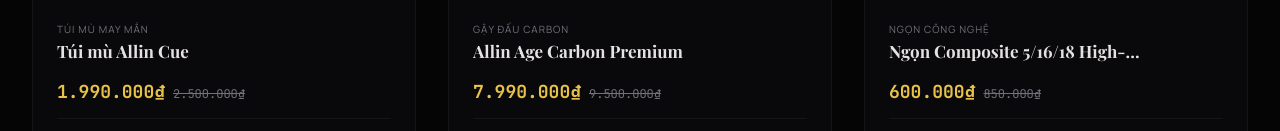
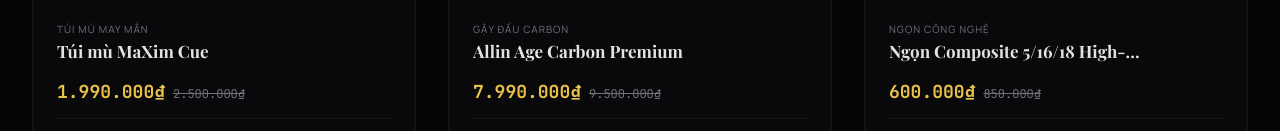
Before and after one commit to letrongnghia25122021-blip/maximcue.com, a React (Vite) app: page / in a window 1280 px wide. Shown: the part 1583-1714 px from the top of the page. Built offline with nearby package versions, Linux system fonts and the light colour scheme; a web font is replaced by a local one.

Commit message:
Update data.ts

```diff
--- a/src/data.ts
+++ b/src/data.ts
@@ -2,15 +2,15 @@
 
 export const PRODUCTS: Product[] = [
   {
-    id: 'tui-mu-allin-cue',
-    name: 'Túi mù Allin Cue',
+    id: 'tui-mu-maxim-cue',
+    name: 'Túi mù MaXim Cue',
     price: 1990000,
     originalPrice: 2500000,
     rating: 4.8,
     salesCount: 2438,
-    image: 'https://lh3.googleusercontent.com/aida/AP1WRLsrrTKG4D0OO4-9m85ungTFxML8yj3IAMD5szcDa_aNz50vUhh637sW3wwdUO1TZb6_158HNy8iZVRShf0ZbYFpwd195Pfe31-WFu3JPHH-1mak7smIPcD1OIArLC9gpP75e7AEtNibHQHa2N9bW96fTYGKqInJhFJU2TKC_S15aM4DI3XX1oKHIRUJ8pNden99J2L0of_lxdKrlF9P6rU8KrJVwEJUt5u38WV028fPn_Dc-sFvxKvW0QA',
+    image: 'bia.jpg.png',
     gallery: [
-      'https://lh3.googleusercontent.com/aida/AP1WRLsrrTKG4D0OO4-9m85ungTFxML8yj3IAMD5szcDa_aNz50vUhh637sW3wwdUO1TZb6_158HNy8iZVRShf0ZbYFpwd195Pfe31-WFu3JPHH-1mak7smIPcD1OIArLC9gpP75e7AEtNibHQHa2N9bW96fTYGKqInJhFJU2TKC_S15aM4DI3XX1oKHIRUJ8pNden99J2L0of_lxdKrlF9P6rU8KrJVwEJUt5u38WV028fPn_Dc-sFvxKvW0QA'
+      'Logo.jpg.png'
     ],
     category: 'blindbag',
     label: 'NEW ARRIVAL',
```
